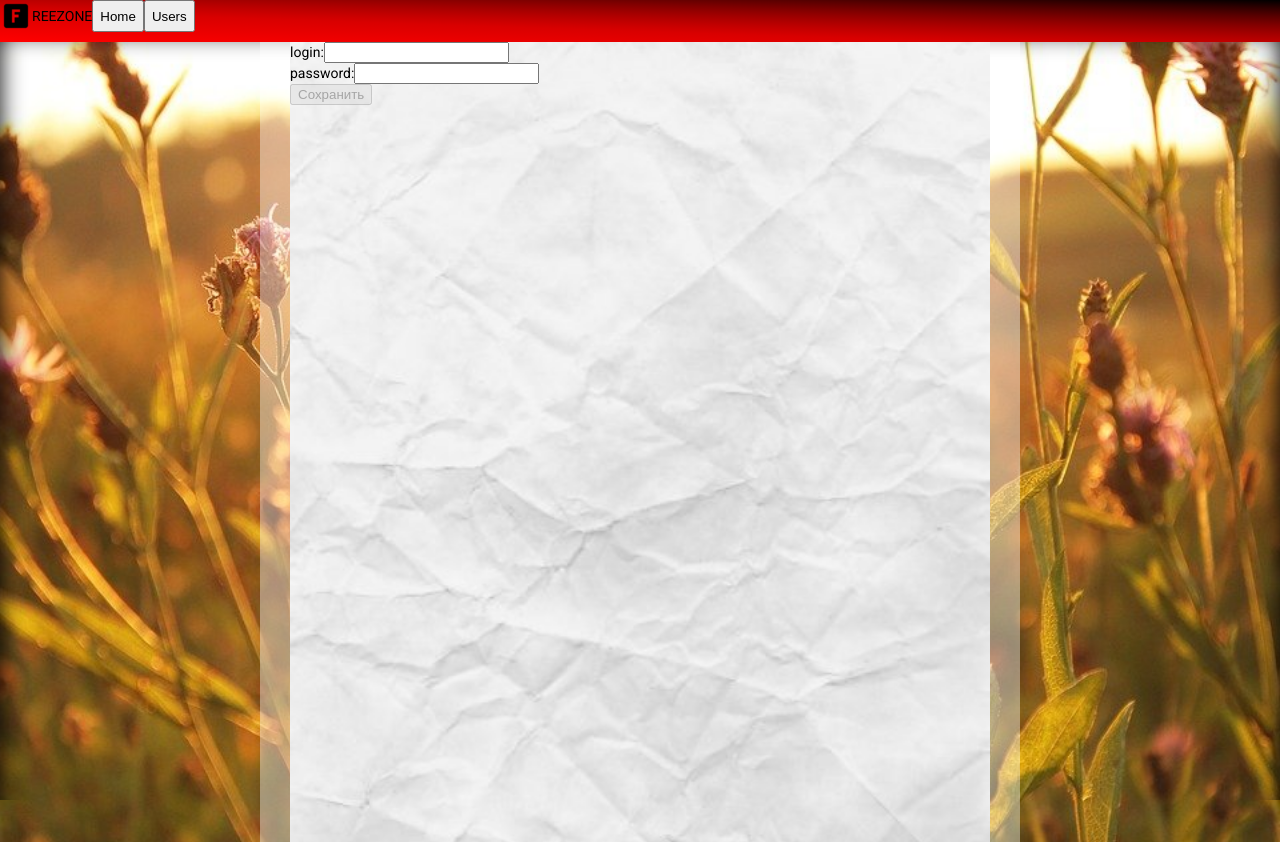
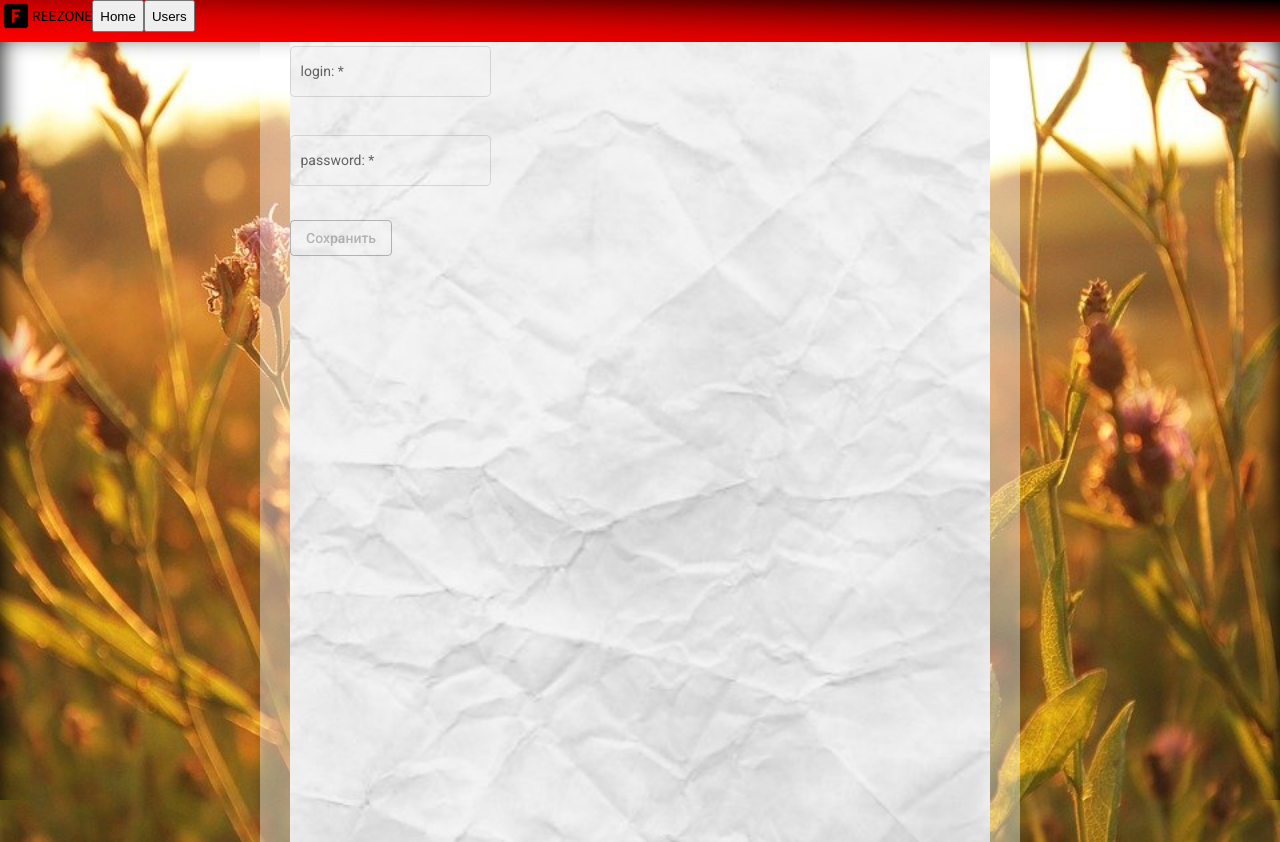
Before and after one commit to 1van-GERt/freezone, an Angular app: page / in a window 1280 px wide. Built offline with nearby package versions, Linux system fonts and the light colour scheme.

Commit message:
add angularMaterial for authComponent

```diff
--- a/angular.json
+++ b/angular.json
@@ -31,7 +31,7 @@
               "src/assets"
             ],
             "styles": [
-              "./node_modules/@angular/material/prebuilt-themes/purple-green.css",
+              "./node_modules/@angular/material/prebuilt-themes/indigo-pink.css",
               "src/styles.scss"
             ],
             "scripts": []
--- a/src/app/modules/authModule/auth.component.html
+++ b/src/app/modules/authModule/auth.component.html
@@ -2,30 +2,24 @@
 <div>
 	<form [formGroup]="authForm">
 
-		<div class="form-group">
-			<label>login:</label>
-			<input type="text" name="login" formControlName="login">
-		   <div class="alert alert-danger"
-		       *ngIf="authForm.controls['login'].invalid &&
-		       authForm.controls['login'].touched">
-		       	Введите логин
-		   </div>
-		</div>
+<p>
+  <mat-form-field appearance="outline">
+    <mat-label>login:</mat-label>
+    <input matInput placeholder="login"  formControlName="login">
 
-		<div class="form-group">
-			<label>password:</label>
-			<input type="password" name="password" formControlName="password">
-		   <div class="alert alert-danger"
-		       *ngIf="authForm.controls['password'].invalid &&
-		       authForm.controls['password'].touched">
-		       	Введите логин
-		   </div>
-		</div>
+  </mat-form-field>
+</p>
 
-		<button class="btn btn-default"
-					[disabled]="authForm.invalid">
-		            Сохранить
-		</button>
+<p>
+  <mat-form-field appearance="outline">
+    <mat-label>password:</mat-label>
+    <input matInput placeholder="login"  formControlName="password">
+
+  </mat-form-field>
+</p>
+
+<button mat-stroked-button [disabled]="authForm.invalid">Сохранить</button>
+
 
 	</form>
 </div>
--- a/src/app/modules/authModule/auth.component.ts
+++ b/src/app/modules/authModule/auth.component.ts
@@ -1,7 +1,9 @@
 import { Component } from '@angular/core';
 import {	FormGroup,
 			FormControl,
-			Validators } from '@angular/forms';
+			Validators, } from '@angular/forms';
+
+import {MatFormFieldModule} from '@angular/material/form-field';
 
 
 @Component({
--- a/src/app/modules/authModule/auth.module.ts
+++ b/src/app/modules/authModule/auth.module.ts
@@ -2,12 +2,18 @@ import { NgModule }	from '@angular/core';
 import { BrowserModule } from '@angular/platform-browser';
 import { AuthComponent } from './auth.component';
 import { FormsModule, ReactiveFormsModule } from '@angular/forms';
+import { MatFormFieldModule } from '@angular/material/form-field';
+import { MatInputModule } from '@angular/material/input';
+import {MatButtonModule} from '@angular/material/button';
 
 @NgModule({
 
    imports: [  BrowserModule,
 				   FormsModule,
-				   ReactiveFormsModule],
+				   ReactiveFormsModule,
+				   MatFormFieldModule,
+				   MatInputModule,
+				   MatButtonModule],
    declarations: [ AuthComponent],
    exports: [ AuthComponent]
 
```
